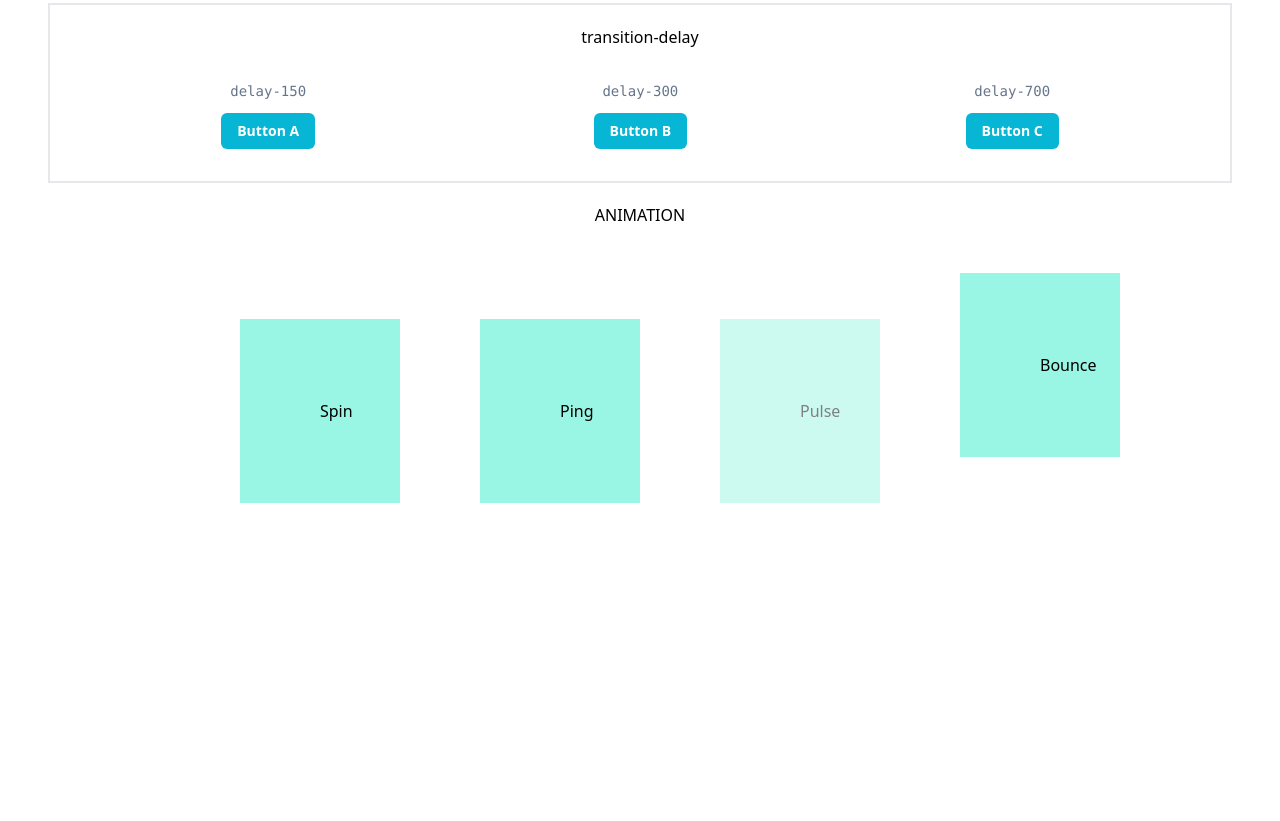
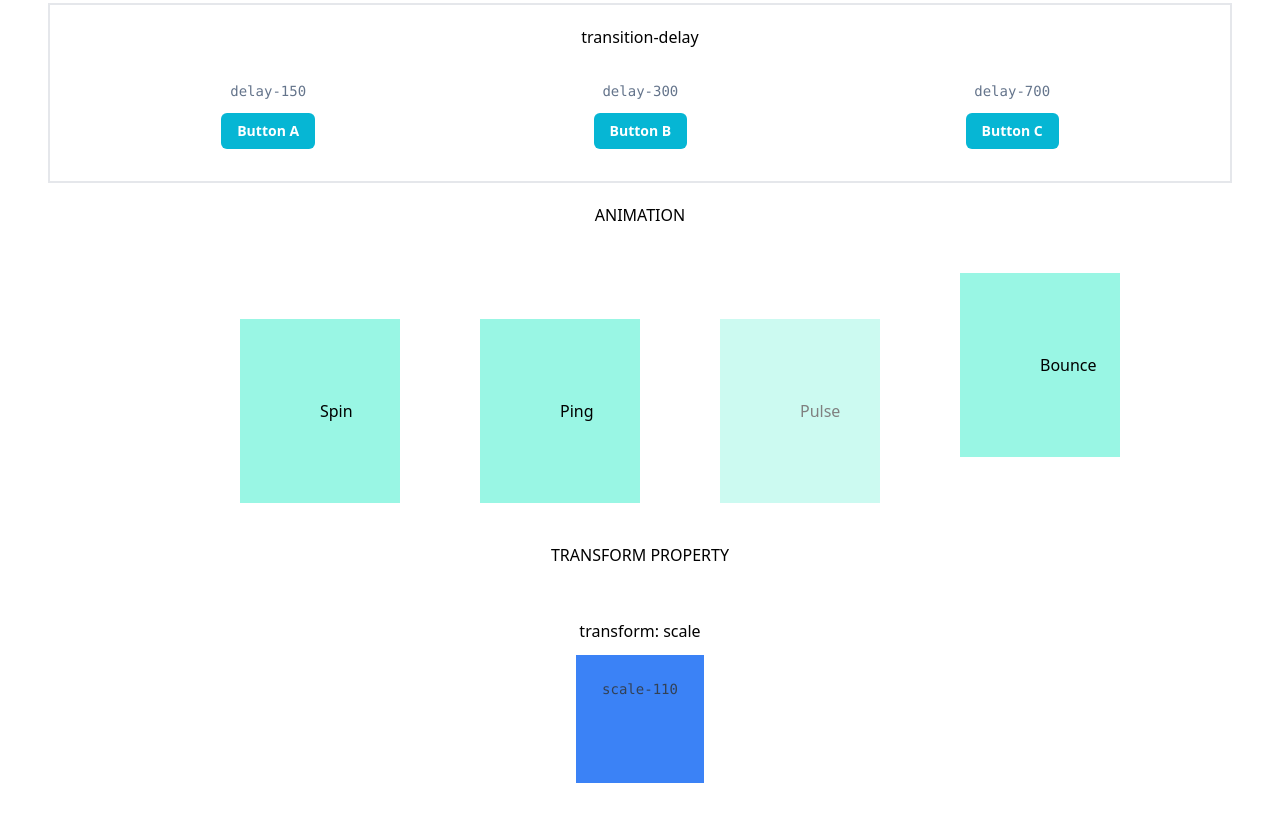
Before and after one commit to AdebiyiQudus/Tailwind, a plain HTML site: page 12. Transition Transform and Animation/index.html in a window 1280 px wide. Shown: the part 961-1782 px from the top of the page. Before the commit the page ends 1504 px from the top, so only its background shows below. Drawn offline with nearby package versions, Linux system fonts and the light colour scheme.

Commit message:
Transform

```diff
--- a/12. Transition Transform and Animation/index.html
+++ b/12. Transition Transform and Animation/index.html
@@ -128,6 +128,15 @@
     </div>
 
     <!-- Transform -->
+    <p class=" m-5 p-5 text-center">TRANSFORM PROPERTY</p>
+    <div class="p-3 text-center">transform: scale</div>
+    <div class="flex items-center justify-center bg-grey-100">
+      <div class="w-32 h-32 bg-blue-500 hover:scale-110
+      transform transition duration-300 ease-in-out text-slate-500">
+      <p class="m-6 font-medium text-sm text-slate-700 font-mono text-center mb-3 ">scale-110</p>
+      </div>
+
+    </div>
 
   </body>
 </html>
```
